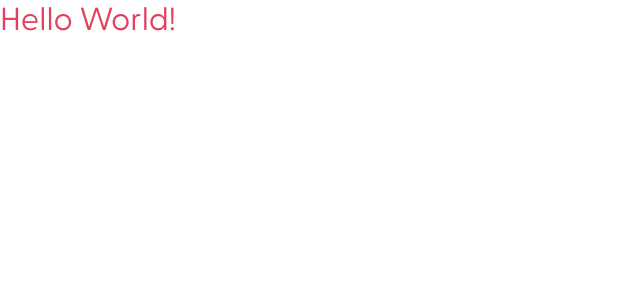
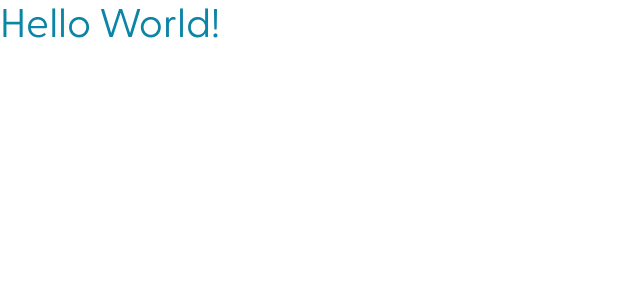
Before and after one commit to jeromehaas/haerle-practice-web, a Next.js app: page / in a window 1280 px wide. Shown: the top 300 px of the page, without its empty margins (0-640 px from the left). Built offline with nearby package versions, Linux system fonts and the light colour scheme.

Commit message:
Setup: component heading

```diff
--- /dev/null
+++ b/components/partials/heading/heading.jsx
@@ -0,0 +1,13 @@
+const Heading= ({ data, children }) => {
+  switch ( data.level ) {
+  case 'h1': return <h1 className={`heading heading--${ data.color } heading--${ data.level} ${ data.className ? data.className : '' }` }>{ children }</h1>
+  case 'h2': return <h2 className={`heading heading--${ data.color } heading--${ data.level} ${ data.className ? data.className : '' }` }>{ children }</h2>
+  case 'h3': return <h3 className={`heading heading--${ data.color } heading--${ data.level} ${ data.className ? data.className : '' }` }>{ children }</h3>
+  case 'h4': return <h4 className={`heading heading--${ data.color } heading--${ data.level} ${ data.className ? data.className : '' }` }>{ children }</h4>
+  default: return <h1 className={`heading heading--${ data.color } heading--${ data.level} ${ data.className ? data.className : '' }` }>{ children }</h1>
+  }
+}
+
+module.exports = {
+  Heading
+}
--- /dev/null
+++ b/components/partials/heading/heading.scss
@@ -0,0 +1,6 @@
+@import 'styles/configs/variables.scss';
+
+.heading {
+	&--darkblue { color: $darkblue-100 }
+	&--lightblue { color: $lightblue-100 }
+}
--- a/pages/index.js
+++ b/pages/index.js
@@ -1,8 +1,10 @@
+import { Heading } from 'components/partials/heading/heading';
+
 const Start = () => {
   return (
-    <h3>
-     Hello World!
-    </h3>
+    <Heading data={{ level: 'h2', color: 'lightblue' }}>
+      Hello World!
+    </Heading>
   )
 }
 
--- a/styles/central.scss
+++ b/styles/central.scss
@@ -1,6 +1,10 @@
+/* CONFIGS */
 @import 'styles/configs/reset.scss';
 @import 'styles/configs/fonts.scss';
 @import 'styles/configs/variables.scss';
 @import 'styles/configs/mixins.scss';
 @import 'styles/configs/typography.scss';
 @import 'styles/configs/global.scss';
+
+/* PARTIALS */
+@import 'components/partials/heading/heading.scss';
--- a/styles/configs/global.scss
+++ b/styles/configs/global.scss
@@ -1,6 +1,6 @@
 @import 'styles/configs/variables.scss';
 
 * {
-	color: $red;
+	color: $darkblue-100;
 	font-family: 'Greycliff-CF', Helvetica, serif;
 }
```
Also changed, not shown: 1 other file (tests, documents, lock files or other folders).
